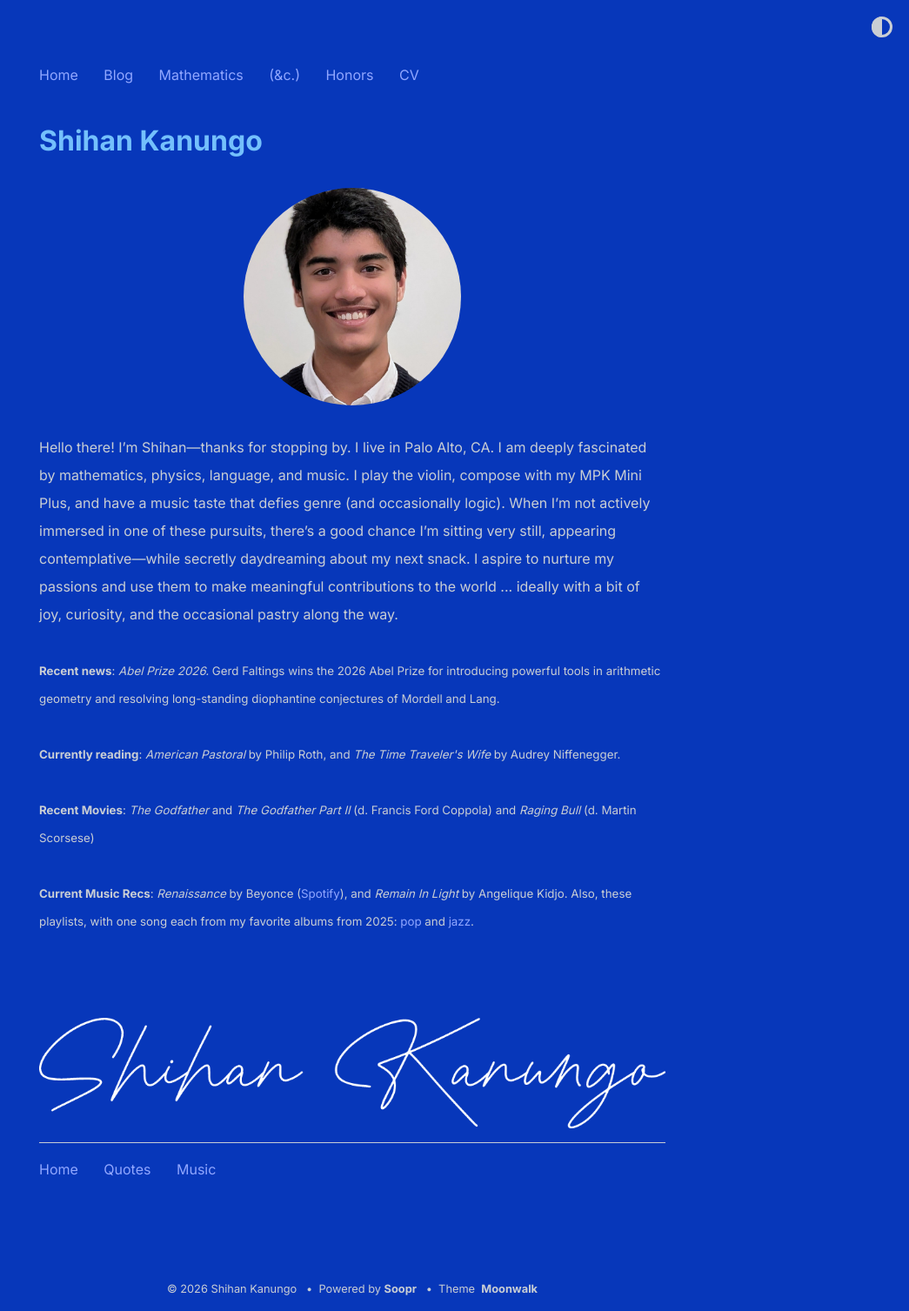
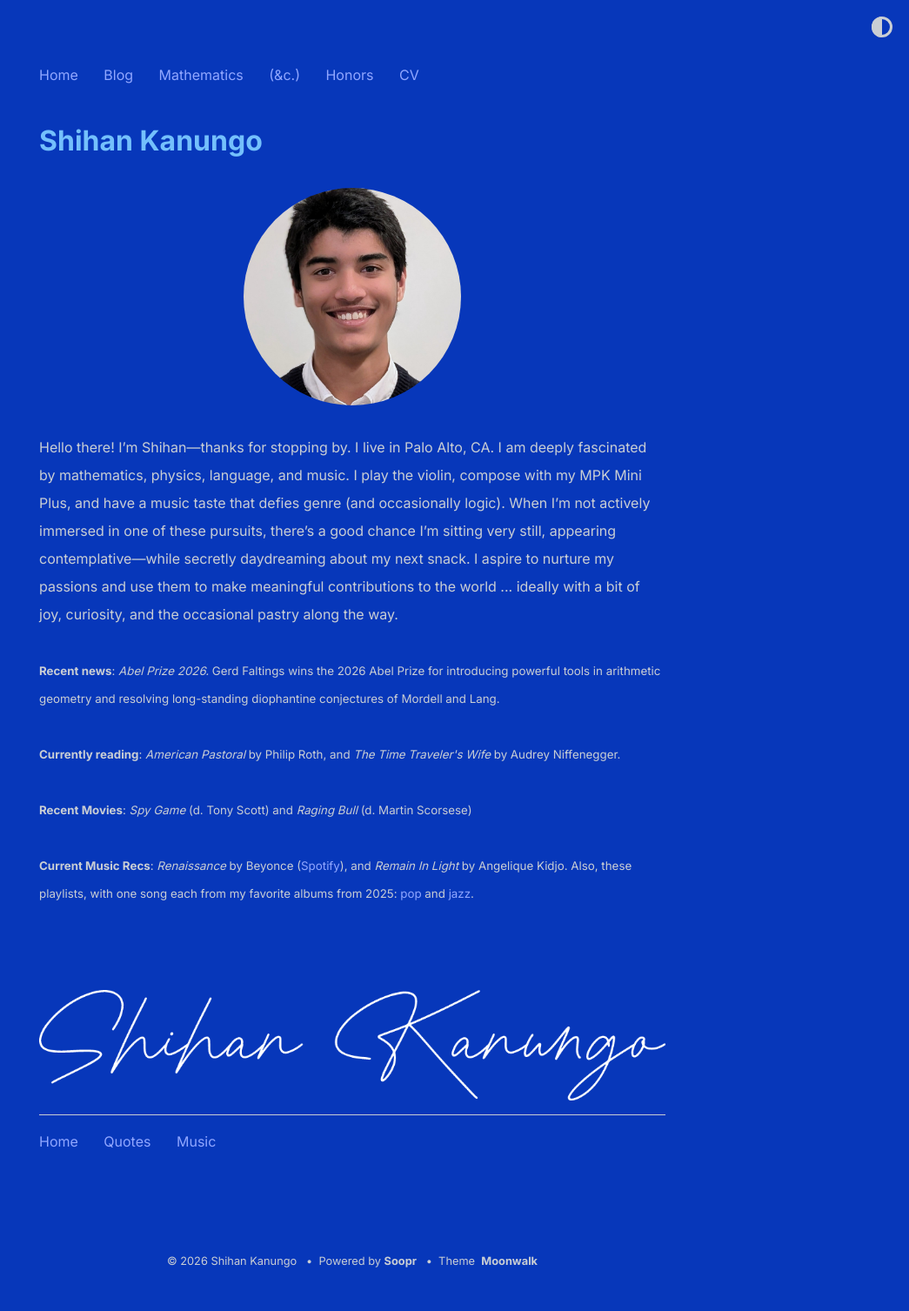
Before and after one commit to shihankanungo/shihankanungo.github.io, a Jekyll site: the page built from index.md, in a window 1280 px wide. Shown: the whole page at 87% size, without its empty margins (235-1280 px from the left). Built offline with Jekyll 4.4.1, drawn with Linux system fonts in a browser that asks for light colours; after the commit the page ends 1475 px from its top, so only the background shows below that.

Commit message:
Update _config.yml

```diff
--- a/_config.yml
+++ b/_config.yml
@@ -10,7 +10,7 @@ description: > # description of the site (multiple lines allowed)
           <br /><br />
           <small><b>Currently reading</b>: <i>American Pastoral</i> by Philip Roth,  and <i>The Time Traveler's Wife</i> by Audrey Niffenegger.</small>
           <br /><br />
-          <small><b>Recent Movies</b>: <i>The Godfather</i> and <i>The Godfather Part II</i> (d. Francis Ford Coppola) and <i>Raging Bull</i> (d. Martin Scorsese)</small>
+          <small><b>Recent Movies</b>: <i>Spy Game</i> (d. Tony Scott) and <i>Raging Bull</i> (d. Martin Scorsese)</small>
           <br /><br />
           <small><b>Current Music Recs</b>: <i>Renaissance</i> by Beyonce (<a href="https://open.spotify.com/album/6FJxoadUE4JNVwWHghBwnb?si=RSfqXehORo2QK4Dg95FFuA">Spotify</a>), and <i>Remain In Light</i> by Angelique Kidjo. Also, these playlists, with one song each from my favorite albums from 2025: <a href="https://open.spotify.com/playlist/0b6ipXilq8yItCkbfxZRbl?si=022493cba1c64e71">pop</a> and <a href="https://open.spotify.com/playlist/2iO14usuhKlftJvaT3AK0R?si=7f8887dec02c4fed">jazz</a>. </small>
           <br /><br /><br /><br />
```
